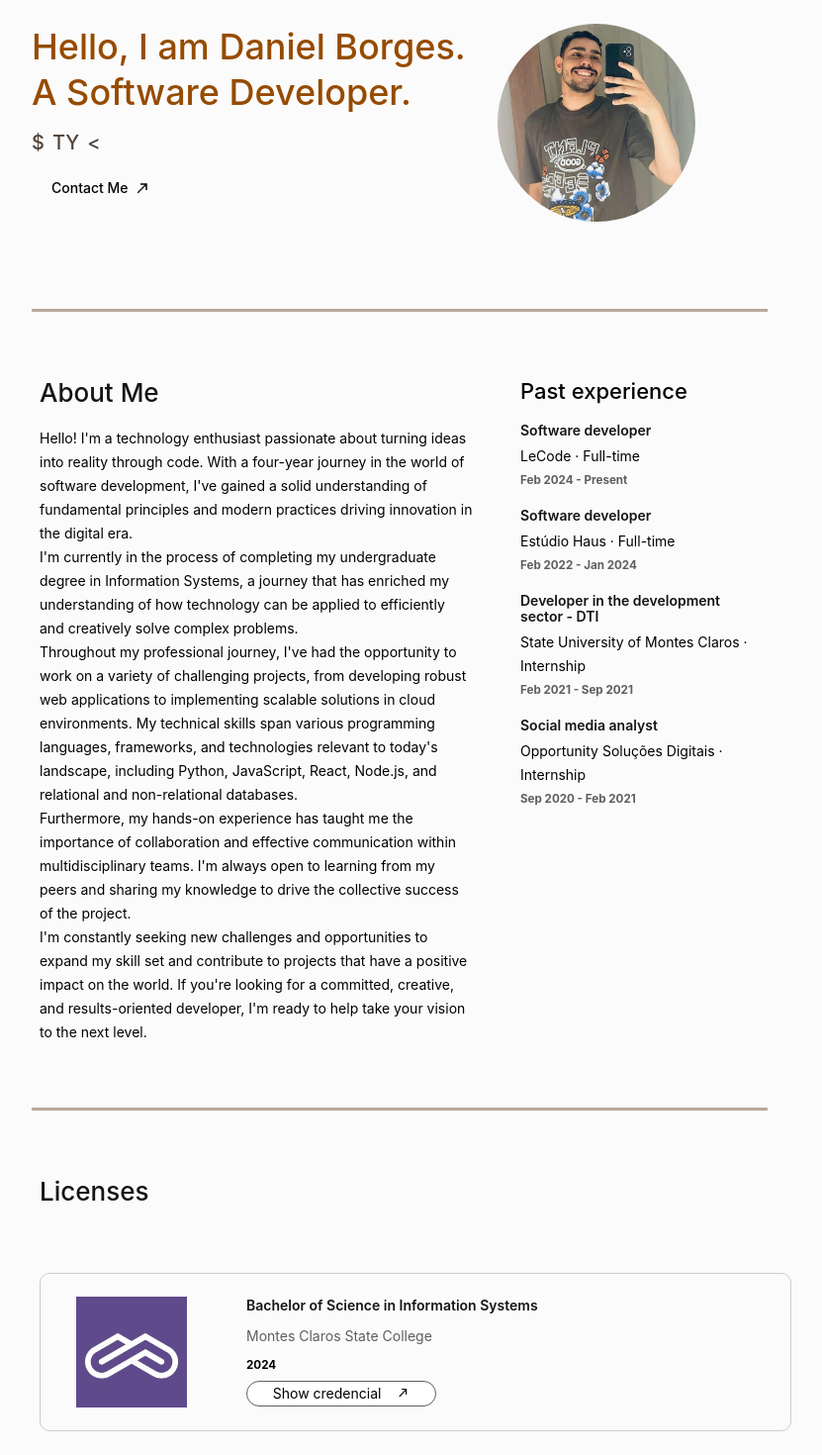
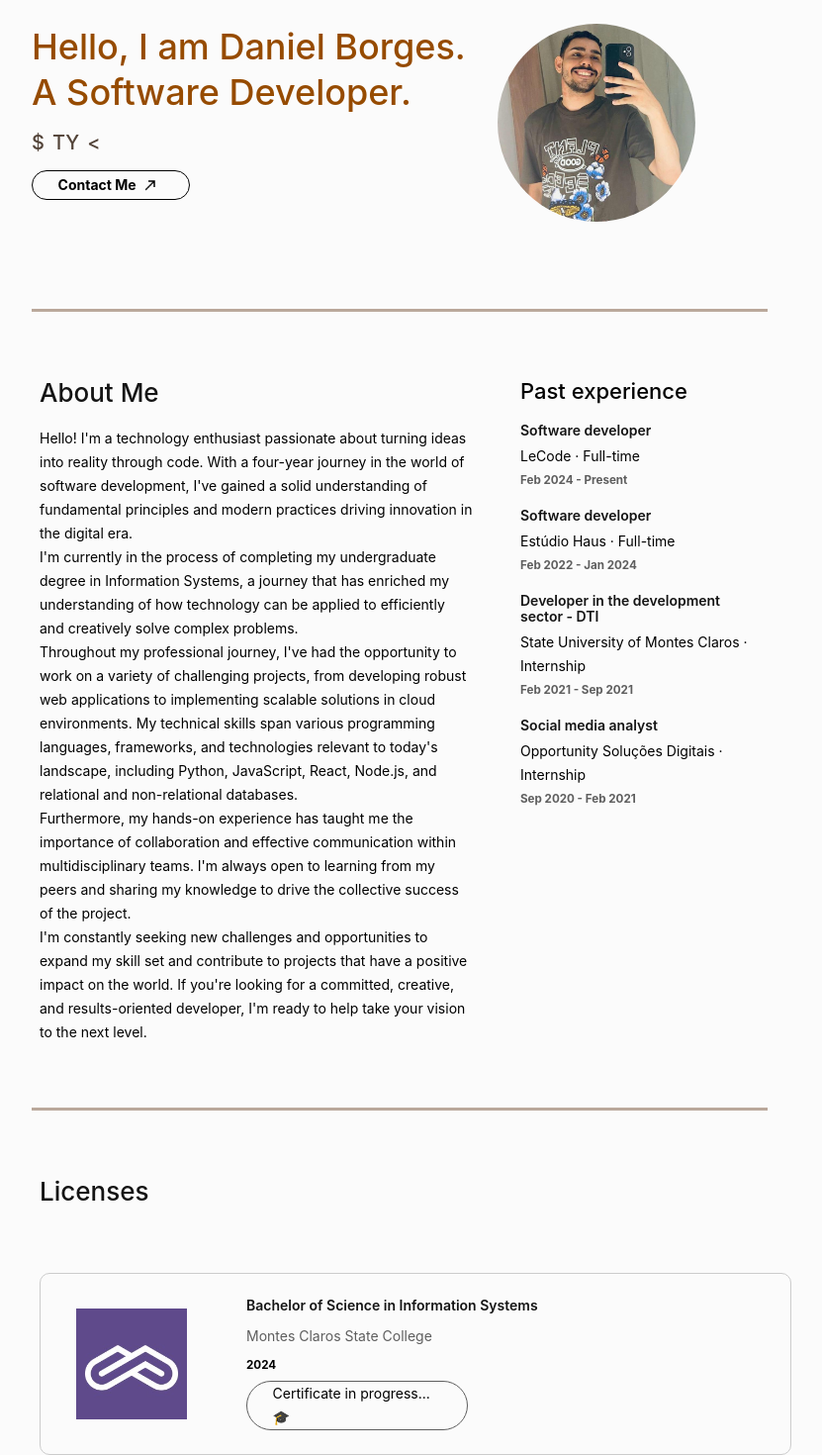
Before and after one commit to DanielBorgesDev/portifolio, a React (Create React App) app: page / in a window 1280 px wide. Shown: the top 1470 px of the page at 99% size, without its empty margins (236-1067 px from the left). Built offline with nearby package versions, Linux system fonts and the light colour scheme.

Commit message:
feat: effect button hire me

```diff
--- a/src/styles/components/Header/styles.ts
+++ b/src/styles/components/Header/styles.ts
@@ -67,16 +67,24 @@ export const LinkContactMe = styled.a`
   cursor:pointer;
   display: flex;
   align-items: center;
-  font-weight: 500;
-  line-height: 1.143em;
+  font-weight: 700;
+  line-height: 2em;
   text-decoration: none;
-  padding: 10px 20px; /* Espaçamento interno do botão */
-  overflow: hidden; /* Esconder o excesso de borda fora do botão */
+  overflow: hidden;
+  width: 10rem;
+  border-radius: 1.6rem;
+  padding: 0 1.6rem;
+  border: 1px solid #000;
+  ${IconArrowContactMe} {
+      color: #000;
+    }
   &:hover {
+    transition: background-color 0.8s ease;
+    background-color: #eae5e1;
     ${IconArrowContactMe} {
       transform: translate(3px, -3px);
-      transition: transform 0.3s ease;
     }
+
   }
 
 `;
--- a/src/styles/components/Licenses/index.tsx
+++ b/src/styles/components/Licenses/index.tsx
@@ -8,6 +8,7 @@ import {
   IconWrapper,
   ImageStyled,
   LinkedInButton,
+  SimpleText,
   TextSubtitle,
   TextTitle,
   TextsLicenses,
@@ -25,10 +26,9 @@ const Licenses = () => {
           <TextTitle>Bachelor of Science in Information Systems</TextTitle>
           <TextSubtitle>Montes Claros State College</TextSubtitle>
           <h5>2024</h5>
-            <LinkedInButton>
-              <p>Show credencial</p>
-              <img src={arrowIcon} alt="arrow icons" />
-            </LinkedInButton>
+          <SimpleText>
+            <p>Certificate in progress...🎓</p>
+          </SimpleText>
         </TextsLicenses>
       </ContainerLicenses>
 
--- a/src/styles/components/Licenses/styles.ts
+++ b/src/styles/components/Licenses/styles.ts
@@ -105,3 +105,12 @@ color: inherit;
     gap: 0.5rem;
   }
 `;
+
+
+
+export const SimpleText = styled.div`
+width: 14rem;
+border-radius: 1.6rem;
+padding: 0 1.6rem;
+border: 1px solid #5e5e5e;
+`;
```
Lines whose indentation alone changed are shown as unchanged.
